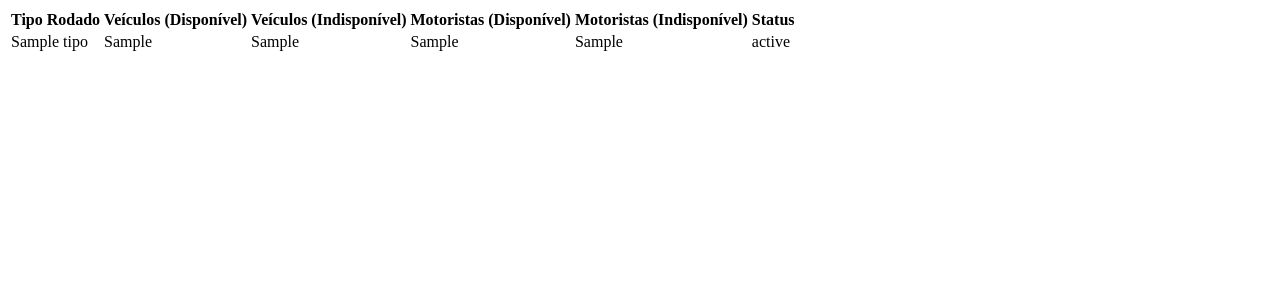
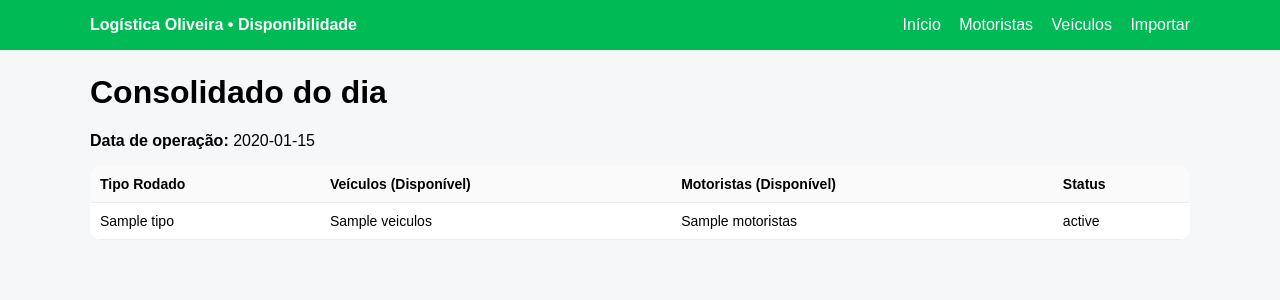
Before and after one commit to danielso82-cpu/disponibilidade-logistica-oliveira, a Flask app: template templates/consolidado.html in a window 1280 px wide. Shown: the top 300 px of the page. Run offline with Flask 3, Linux system fonts and the light colour scheme; the template is opened without the code that fills it: most values are stand-ins (such as "Sample title", 1, 10 or a date in 2020).

Commit message:
Update consolidado.html

```diff
--- a/templates/consolidado.html
+++ b/templates/consolidado.html
@@ -1,24 +1,21 @@
+{% extends "base.html" %}
+{% block content %}
+<h1>Consolidado do dia</h1>
+<p><b>Data de operação:</b> {{ data_ref.strftime("%d/%m/%Y") }}</p>
+
 <table>
   <thead>
-    <tr>
-      <th>Tipo Rodado</th>
-      <th>Veículos (Disponível)</th>
-      <th>Veículos (Indisponível)</th>
-      <th>Motoristas (Disponível)</th>
-      <th>Motoristas (Indisponível)</th>
-      <th>Status</th>
-    </tr>
+    <tr><th>Tipo Rodado</th><th>Veículos (Disponível)</th><th>Motoristas (Disponível)</th><th>Status</th></tr>
   </thead>
   <tbody>
-    {% for r in linhas %}
-    <tr>
-      <td>{{ r.tipo }}</td>
-      <td>{{ r.veic_disp }}</td>
-      <td>{{ r.veic_indisp }}</td>
-      <td>{{ r.mot_disp }}</td>
-      <td>{{ r.mot_indisp }}</td>
-      <td>{{ r.status }}</td>
-    </tr>
+    {% for l in linhas %}
+      <tr>
+        <td>{{ l.tipo }}</td>
+        <td>{{ l.veiculos }}</td>
+        <td>{{ l.motoristas }}</td>
+        <td>{{ l.status }}</td>
+      </tr>
     {% endfor %}
   </tbody>
 </table>
+{% endblock %}
```
